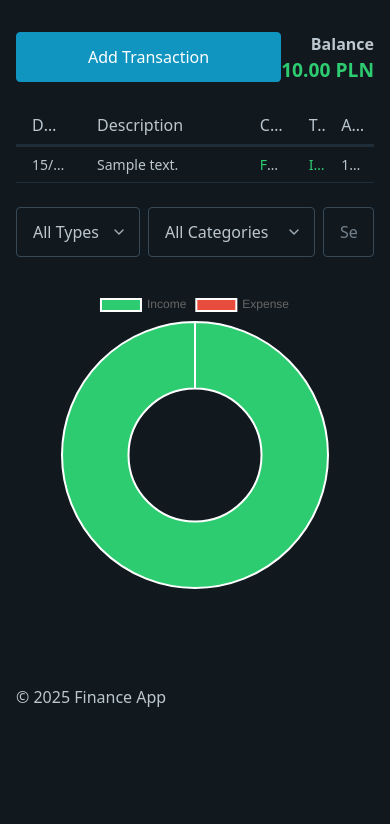
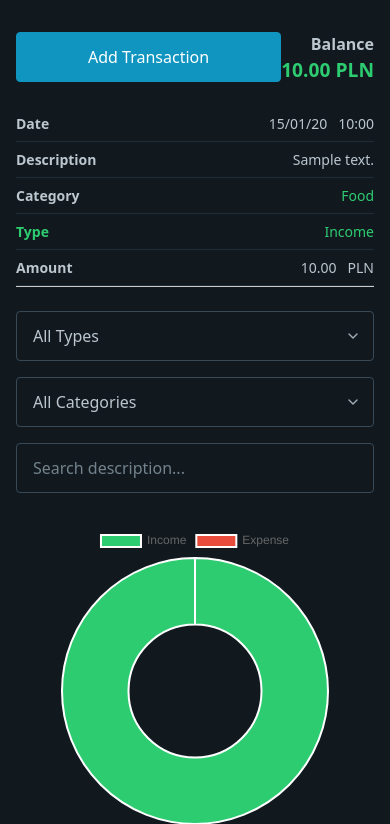
Before and after one commit to gabrielwawerski/FinanceWebApp, a Django app: page / in a window 390 px wide. Shown: the part 120-944 px from the top of the page. Before the commit the page ends 827 px from the top, so only its background shows below. Run offline with Django 5.2, Linux system fonts and the light colour scheme; a user stored in the database is signed in; data comes from the database, SQL or seed files in the repository; tables that the repository leaves empty hold one stand-in row (values such as "Sample post").

Commit message:
"enhance table responsiveness, optimize mobile layout, and refactor transaction footer and template labels"

```diff
--- a/app/static/app/css/style.css
+++ b/app/static/app/css/style.css
@@ -151,8 +151,8 @@ table .col-amount {
 .transactions-table {
     user-select: none; /* prevents selection */
     -webkit-user-select: none; /* Safari/Chrome */
-    -moz-user-select: none;    /* Firefox */
-    -ms-user-select: none;     /* IE10+ */
+    -moz-user-select: none; /* Firefox */
+    -ms-user-select: none; /* IE10+ */
 }
 
 .transactions-table th {
@@ -167,3 +167,100 @@ table .col-amount {
 .transactions-table th span {
     font-size: 0.8rem;
 }
+
+.transaction-footer {
+    display: flex;
+    flex-direction: row;
+    justify-content: space-between;
+    align-items: center;
+    margin-top: 1rem;
+}
+
+@media screen and (max-width: 1300px) {
+        table .col-date,
+    table .col-description,
+    table .col-category,
+    table .col-type,
+    table .col-amount {
+        width: auto; /* remove fixed widths */
+        text-align: left; /* optional: reset alignment */
+    }
+
+    table .col-amount {
+        width: 20%;
+        text-align: right;
+    }
+
+    table .col-type {
+        width: 15%;
+    }
+
+    table .col-category {
+        text-align: end;
+    }
+
+    table .col-amount {
+        text-align: right;
+    }
+}
+
+/* Mobile breakpoint: reset widths */
+@media screen and (max-width: 800px) {
+    table .col-date,
+    table .col-description,
+    table .col-category,
+    table .col-type,
+    table .col-amount {
+        width: auto; /* remove fixed widths */
+        text-align: left; /* optional: reset alignment */
+    }
+
+    table .col-amount {
+        text-align: right; /* keep amounts aligned right if needed */
+    }
+
+    table .col-description {
+        word-break: normal; /* optional, or keep break-word */
+    }
+
+    .transaction-footer {
+        flex-direction: column-reverse;
+        justify-content: center;
+        gap: 1rem;
+    }
+
+    .transactions-filters {
+        flex-direction: column;
+        align-items: center;
+        gap: 1rem;
+        min-width: 100%;
+    }
+
+    .filter-input {
+        width: 100%;
+    }
+
+        table, thead, tbody, th, td, tr {
+        display: block; /* make rows stack vertically */
+    }
+
+    thead tr {
+        display: none; /* hide header row */
+    }
+
+    tr {
+        margin-bottom: 1rem;
+        border-bottom: 1px solid #ccc;
+    }
+
+    td {
+        display: flex;
+        justify-content: space-between; /* label on left, value on right */
+        padding: 0.5rem 0;
+    }
+
+    td::before {
+        content: attr(data-label); /* label from data-label attribute */
+        font-weight: bold;
+    }
+}
--- a/app/templates/app/dashboard.html
+++ b/app/templates/app/dashboard.html
@@ -77,24 +77,27 @@
 			<tbody>
 			<template x-for="t in paginatedTransactions" :key="t.id">
 				<tr>
-					<td x-html="(() => {
+					<td data-label="Date" x-html="(() => {
 					    const d = new Date(t.date);
 					    const day = String(d.getDate()).padStart(2,'0');
 					    const month = String(d.getMonth()+1).padStart(2,'0');
-					    const year = d.getFullYear();
+					    const yearFull = d.getFullYear();
+					    const yearShort = String(yearFull).slice(-2); // last 2 digits
 					    const hours = String(d.getHours()).padStart(2,'0');
 					    const minutes = String(d.getMinutes()).padStart(2,'0');
-					    return `${day}/${month}/${year}&nbsp;&nbsp;&nbsp;${hours}:${minutes}`;
+					    // Check screen width
+              const isMobile = window.innerWidth <= 1300;
+              return `${day}/${month}/${isMobile ? yearShort : yearFull}&nbsp;&nbsp;&nbsp;${hours}:${minutes}`;
 					})()"></td>
-					<td x-text="t.description"></td>
-					<td style="text-align: end;">
-					<span
+					<td data-label="Description" x-text="t.description"></td>
+					<td class="col-category" data-label="Category">
+					<span class="col-type"
 						:style="`color: ${t.category?.color || '#888'};`"
 						x-text="t.category?.name || 'Uncategorized'">
 					</span>
 					</td>
-					<td :class="t.is_income ? 'income' : 'expense'" x-text="t.is_income ? 'Income' : 'Expense'"></td>
-					<td class="col-amount"
+					<td data-label="Type" :class="t.is_income ? 'income' : 'expense'" x-text="t.is_income ? 'Income' : 'Expense'"></td>
+					<td data-label="Amount" colspan=""  class="col-amount"
 					    x-text="parseFloat(t.amount).toLocaleString(undefined, {minimumFractionDigits: 2, maximumFractionDigits: 2}) + '&nbsp;&nbsp;&nbsp;PLN'">
 					</td>
 				</tr>
@@ -102,7 +105,7 @@
 			</tbody>
 		</table>
 
-		<div style="display: flex; justify-content: space-between; align-items: center; margin-top: 1rem;">
+		<div class="transaction-footer">
 						<!-- Filters -->
 <!--	TODO: bugs when category is selected and we swap the type		-->
 			<div class="transactions-filters">
```
